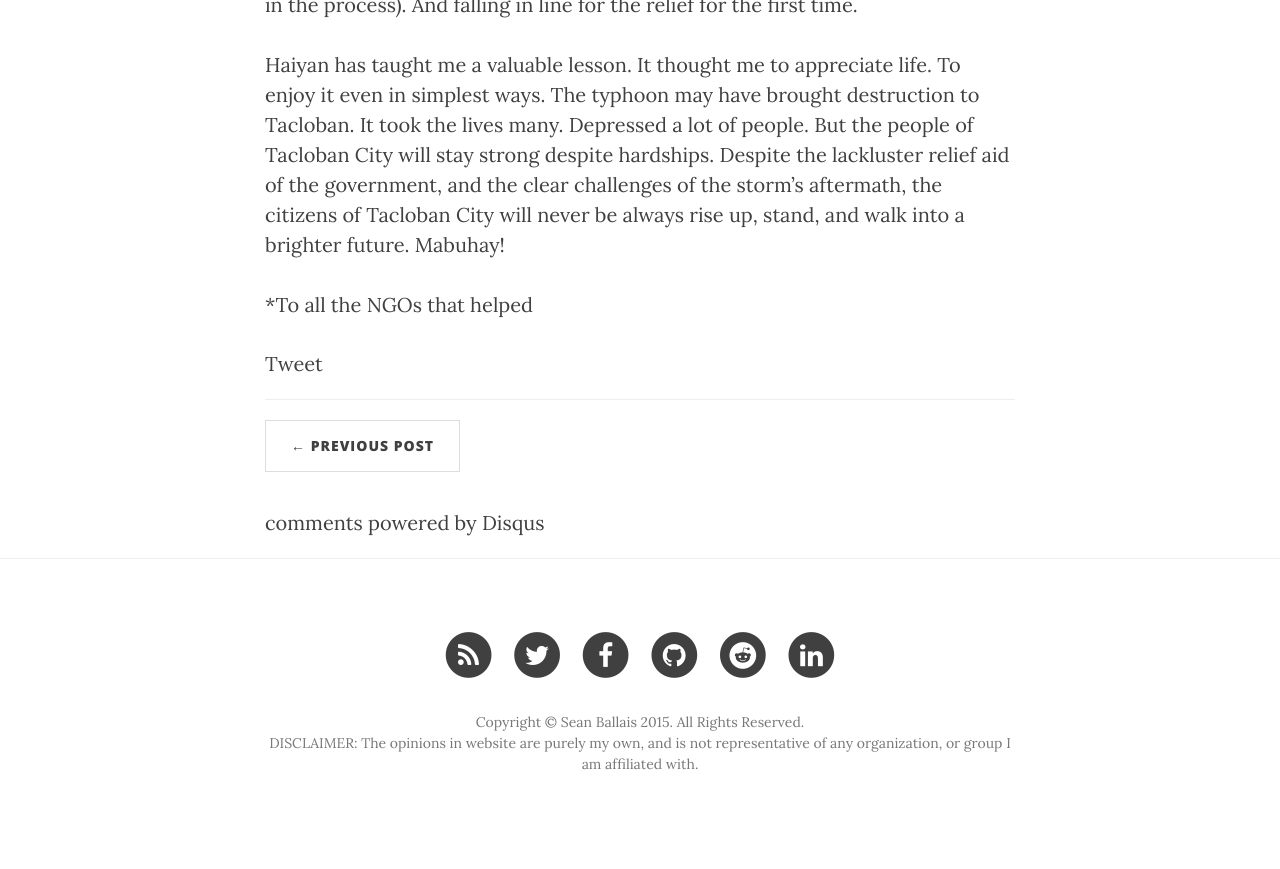
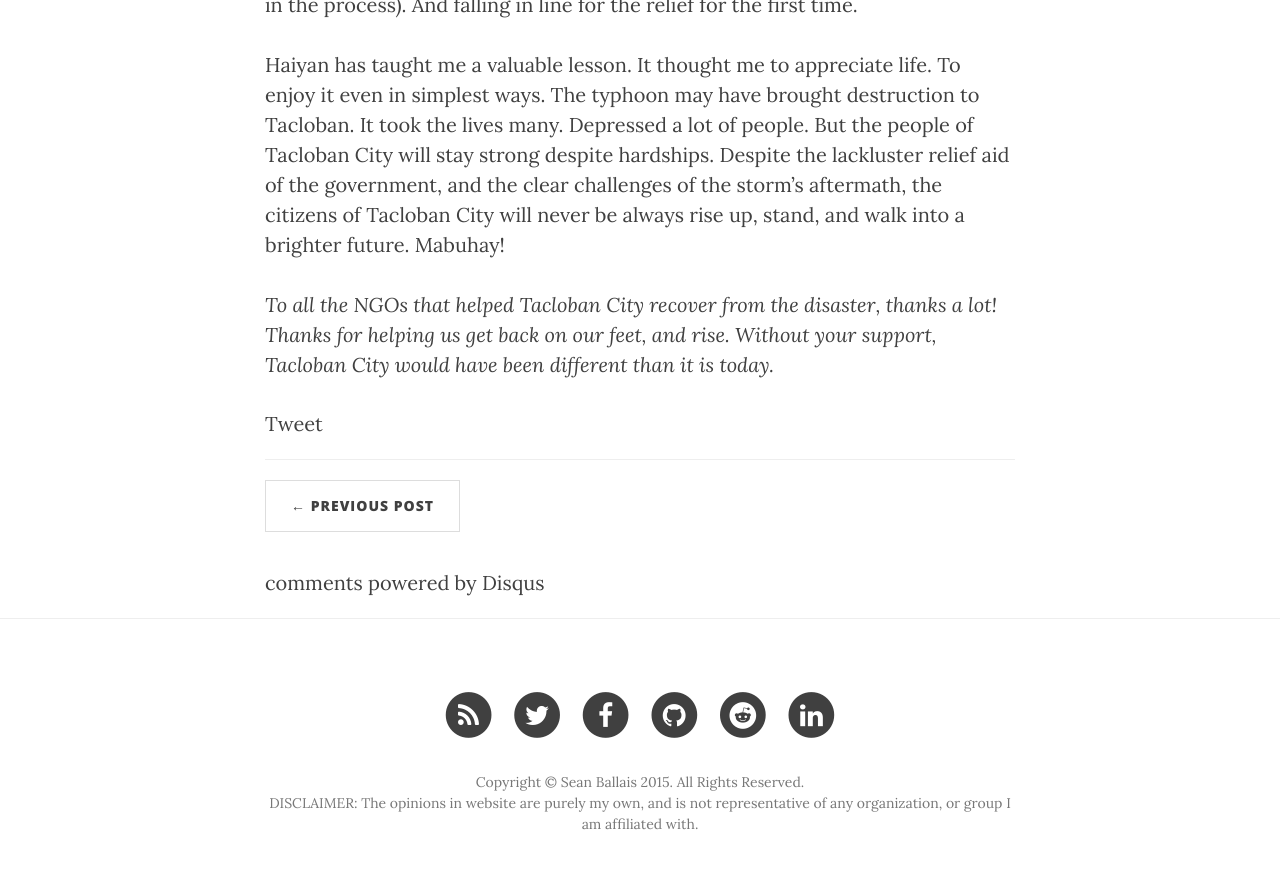
Before and after one commit to seanballais/seanballais.github.io, a Jekyll site: the page built from _posts/2015-11-08-remembering-haiyan.md, in a window 1280 px wide and 900 px high, scrolled down 4812 px. Shown: the top 869 px of the window. Built offline with Jekyll 4.4.1, drawn with Linux system fonts in a browser that asks for light colours; nearby versions of some CDN libraries; comment, search, counter and statistics services are not loaded; before the commit the page ends 5652 px from its top, so only the background shows below that.

Commit message:
Added thanks to NGOs in the Haiyan post.

```diff
--- a/_posts/2015-11-08-remembering-haiyan.md
+++ b/_posts/2015-11-08-remembering-haiyan.md
@@ -67,4 +67,4 @@ The days following the onslaught of the typhoon was full of fear, and adventure.
 
 Haiyan has taught me a valuable lesson. It thought me to appreciate life. To enjoy it even in simplest ways. The typhoon may have brought destruction to Tacloban. It took the lives many. Depressed a lot of people. But the people of Tacloban City will stay strong despite hardships. Despite the lackluster relief aid of the government, and the clear challenges of the storm's aftermath, the citizens of Tacloban City will never be always rise up, stand, and walk into a brighter future. Mabuhay!
 
-*To all the NGOs that helped
+*To all the NGOs that helped Tacloban City recover from the disaster, thanks a lot! Thanks for helping us get back on our feet, and rise. Without your support, Tacloban City would have been different than it is today.*
```
